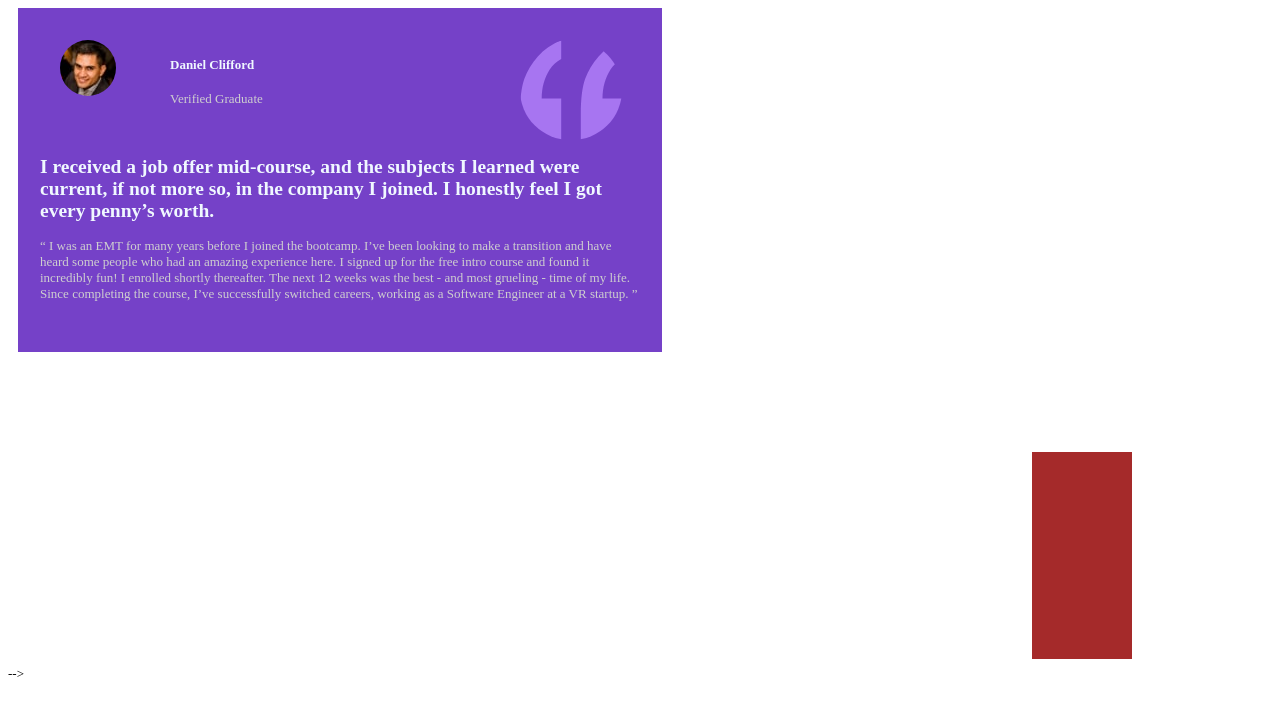
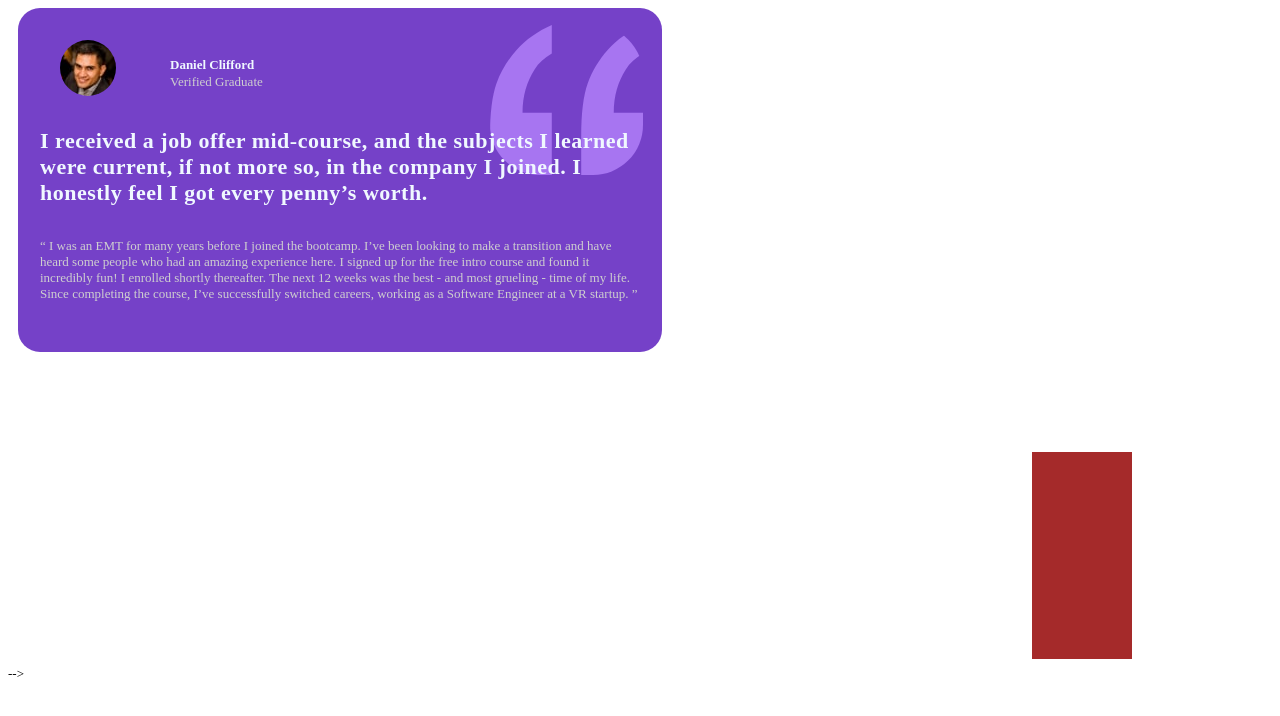
Before and after one commit to njonisomkene/div, a plain HTML site: page index.html in a window 1280 px wide. Drawn offline with Linux system fonts and the light colour scheme.

Commit message:
changed the backgroud of the first box

```diff
--- a/index.html
+++ b/index.html
@@ -33,7 +33,7 @@
                 </div>
                 <div>
                     <h4>Daniel Clifford</h4>
-                    <p>Verified Graduate</p>
+                    <p id="p">Verified Graduate</p>
 
                 </div>
                 <img src="images/bg-pattern-quotation.svg" alt="" id="quote">
@@ -42,7 +42,7 @@
             <h2>I received a job offer mid-course, and the subjects I learned were current, if not more so,
                 in the company I joined. I honestly feel I got every penny’s worth.
               </h2>
-              <p>“ I was an EMT for many years before I joined the bootcamp. I’ve been looking to make a
+              <p id="p">“ I was an EMT for many years before I joined the bootcamp. I’ve been looking to make a
                 transition and have heard some people who had an amazing experience here. I signed up
                 for the free intro course and found it incredibly fun! I enrolled shortly thereafter.
                 The next 12 weeks was the best - and most grueling - time of my life. Since completing
@@ -50,7 +50,7 @@
         </div>
 
 
-        <div id="small"></div>
+        <div id="small" class="small1"></div>
     </div>
 
 
--- a/style.css
+++ b/style.css
@@ -38,6 +38,7 @@ body{
 .li .bigbox1{
     background-color: hsl(263, 55%, 52%);
     padding: 22px;
+    border-radius: 22px;
 }
 
 .li .bigbox1 .img-txt{
@@ -55,10 +56,21 @@ body{
     color: aliceblue;
     font-weight: bolder;
 }
+.li .bigbox1 h2{
+    position: relative;
+    top: -30px;
+    font-size: 22px;
+    letter-spacing: 0.5px;
+}
 .li .bigbox1 p{
     font-weight: lighter;
-    color:hsl(0, 0%, 81%)
+    color:hsl(0, 0%, 81%);
+    position: relative;
+    top: -17px;
 }
 .li .bigbox1 .img-txt #quote{
-    margin-left: 250px;
+    margin-left: 220px;
+    position: relative;
+    height: 150px;
+    top: -15px;
 }
```
